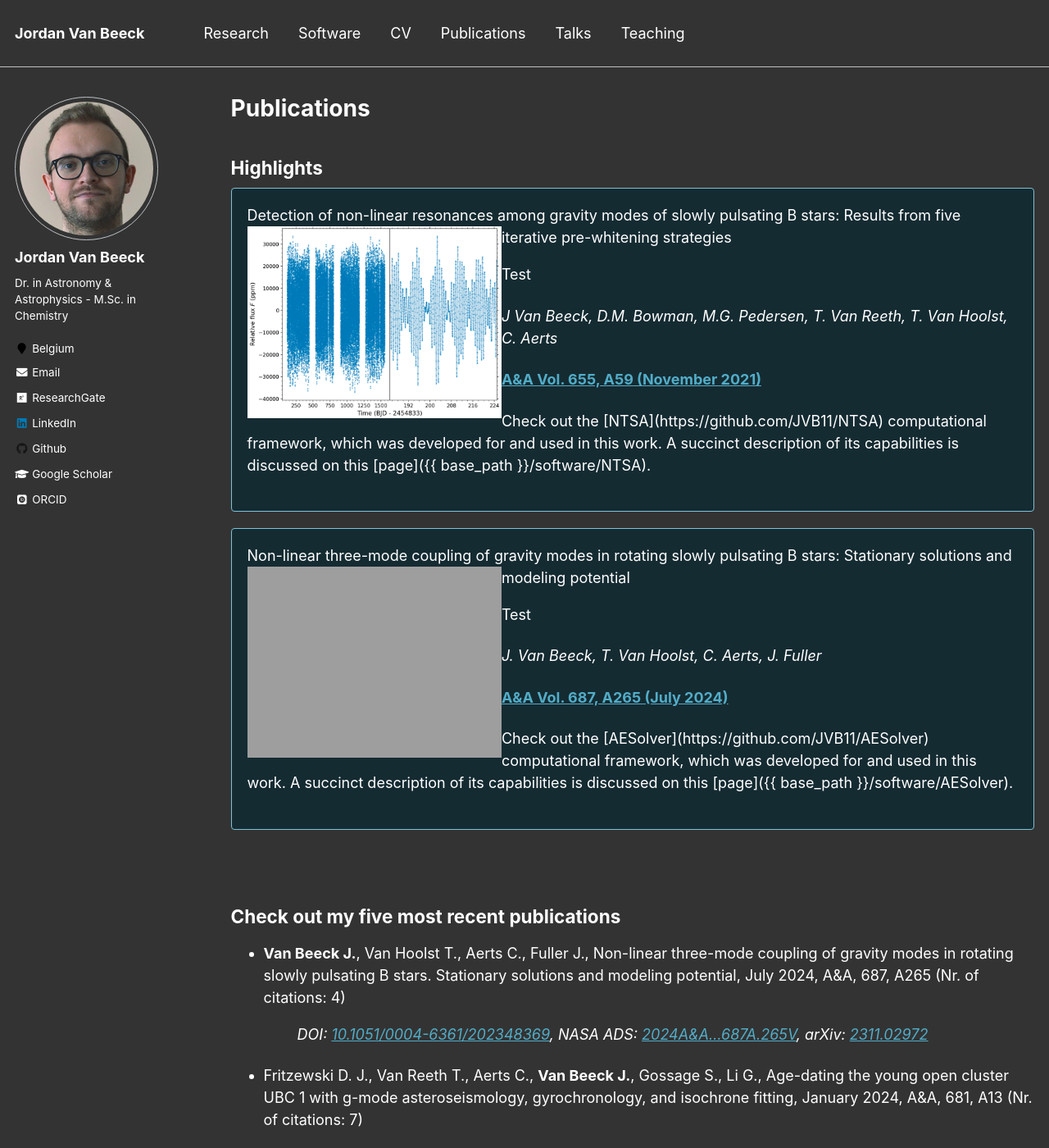
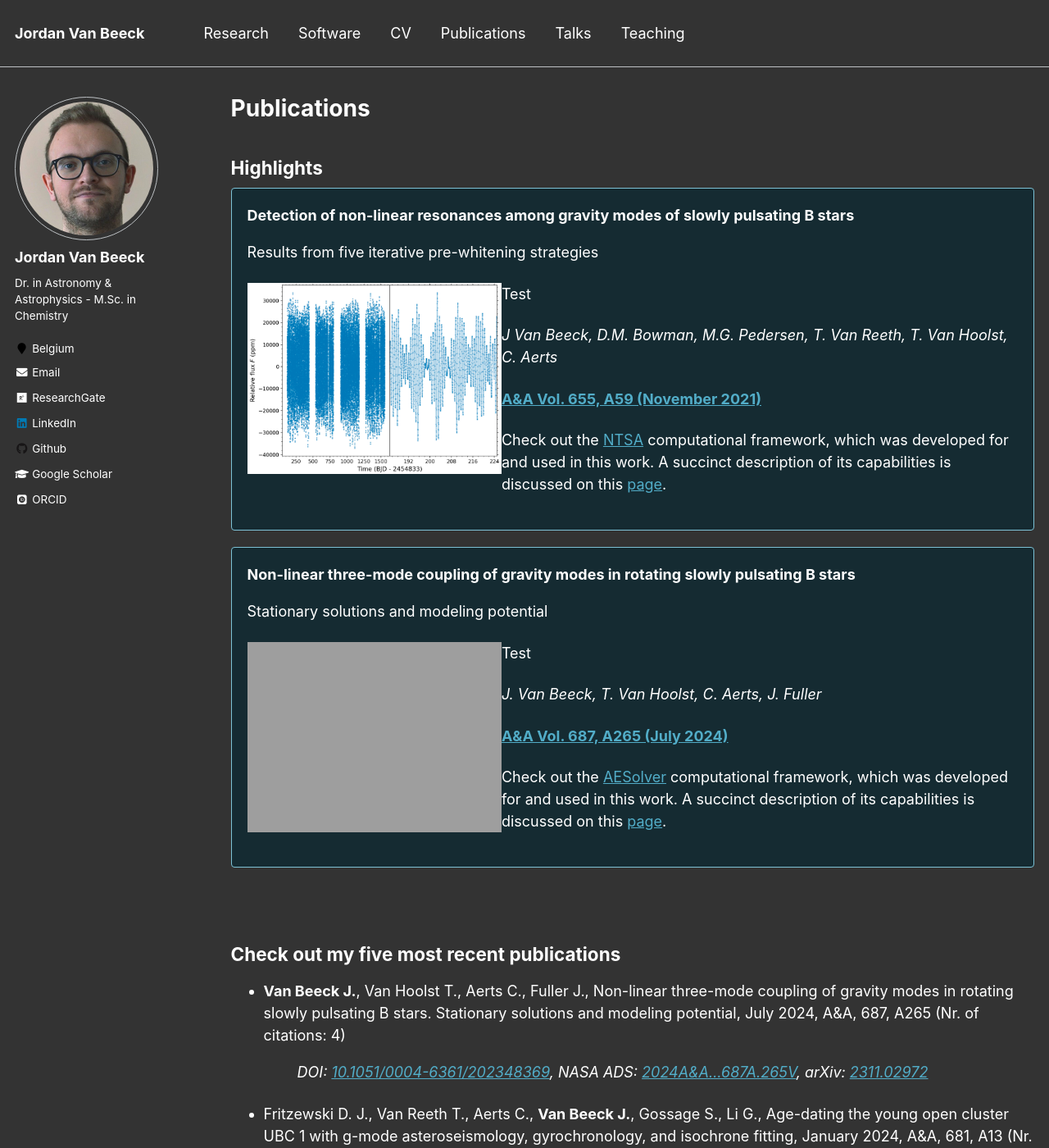
Before and after one commit to JVB11/jvb11.github.io, a Jekyll site: the page built from _pages/publications.md, in a window 1280 px wide and 1400 px high. Shown: the whole window at 82% size. Built offline with Jekyll 4.4.1, drawn with Linux system fonts in a browser that asks for light colours; some web fonts are replaced.

Commit message:
attempt to resolve links + add subtitles

```diff
--- a/_pages/publications.md
+++ b/_pages/publications.md
@@ -20,11 +20,12 @@ author_profile: true
 <div class="col-sm-6 clearfix">
   <div class="well">
     <pubtit>{{ publi.title }}</pubtit>
+    <p>{{ publi.subtitle }}</p>
     <img src="{{ base_path }}/images/publication_highlights/{{ publi.image }}" class="img-responsive" width="33%" style="float: left" />
     <p>{{ publi.description }}</p>
     <p><em>{{ publi.authors }}</em></p>
     <p><strong><a href="{{ publi.link.url }}" target="_blank">{{ publi.link.display }}</a></strong></p>
-    <p>{{ publi.news }}</p>
+    <p>{{ publi.news | markdownify }}</p>
   </div>
 </div>
 
--- a/_sass/_variables.scss
+++ b/_sass/_variables.scss
@@ -157,4 +157,3 @@ $global-transition          : all 0.2s ease-in-out;
 
 $border-radius-large        : 5px;
 $border-radius-small        : 2px;
-$box-shadow-highlight       : inset 0 1px 1px rgba(0,0,0,.05);
--- a/assets/css/main.scss
+++ b/assets/css/main.scss
@@ -41,3 +41,7 @@
 @import "print";
 
 @import "wells";
+
+pubtit {
+    font-weight: bold;
+}
```
Also changed, not shown: _data/publication_highlights.yml (+6 -4 lines).
